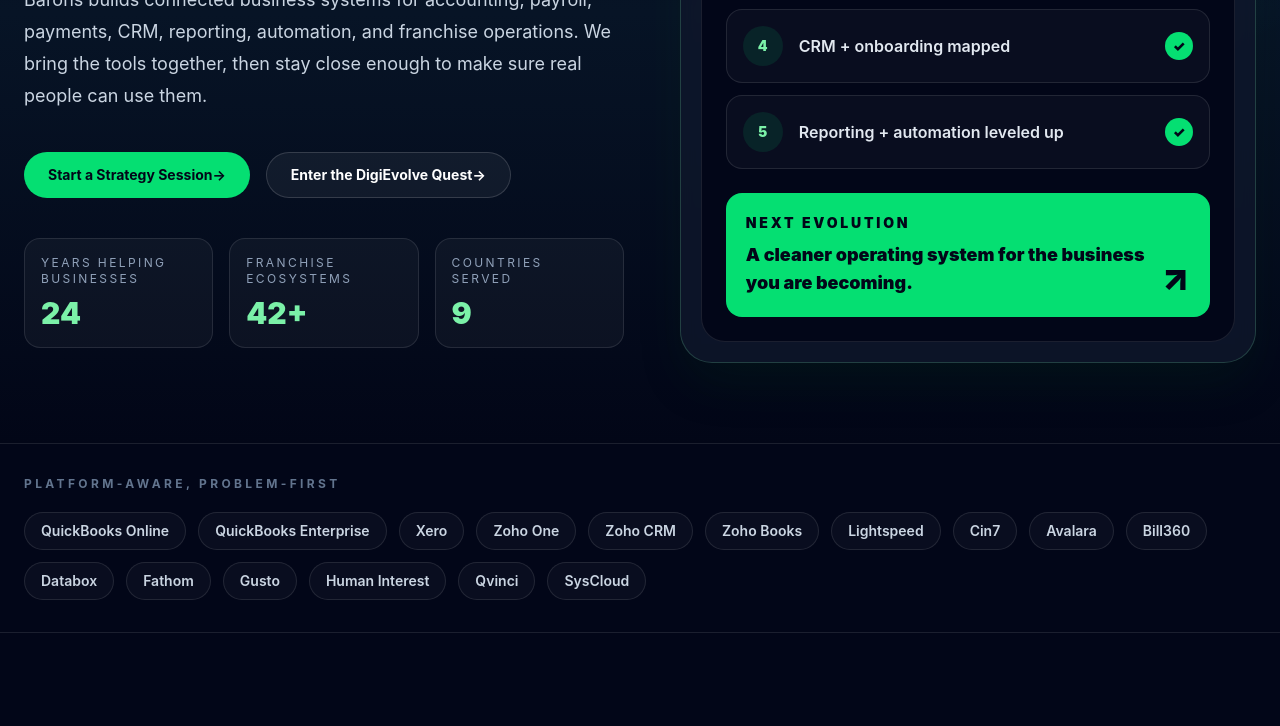
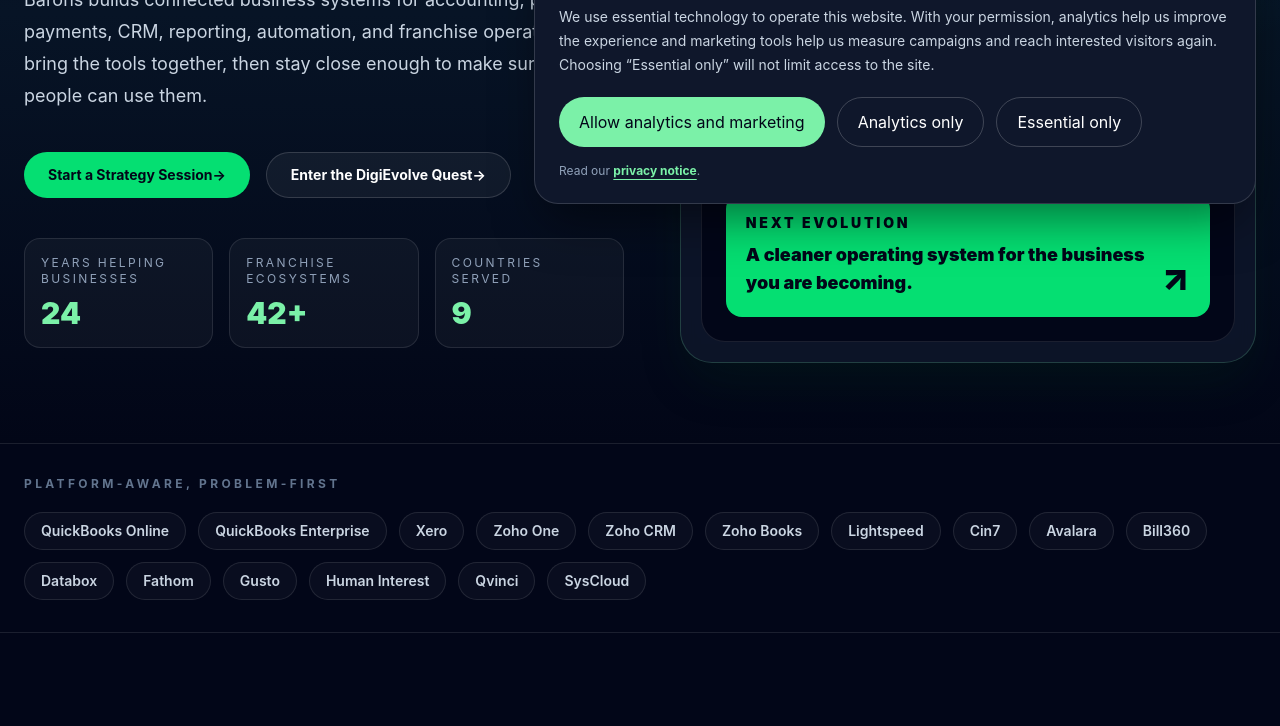
Before and after one commit to medic17506/barons-platform, an Astro site: page / in a window 1280 px wide. Shown: the part 580-1306 px from the top of the page. Built offline with nearby package versions, Linux system fonts and the light colour scheme; Astro itself is replaced by a stand-in of ours; no server answers.

Commit message:
launch: mount privacy consent manager

```diff
--- a/src/layouts/Layout.astro
+++ b/src/layouts/Layout.astro
@@ -2,6 +2,7 @@
 import '../styles/global.css';
 import Header from '../components/layout/Header.astro';
 import Footer from '../components/layout/Footer.astro';
+import ConsentManager from '../components/privacy/ConsentManager.astro';
 import { seoDefaults, site } from '../config/site';
 
 const {
@@ -20,6 +21,8 @@ const organizationSchema = {
   url: site.url,
   logo: imageUrl,
   description: site.description,
+  telephone: site.phone,
+  email: site.email,
 };
 const websiteSchema = {
   '@context': 'https://schema.org',
@@ -61,5 +64,6 @@ const websiteSchema = {
     <Header />
     <slot />
     <Footer />
+    <ConsentManager />
   </body>
 </html>
```
